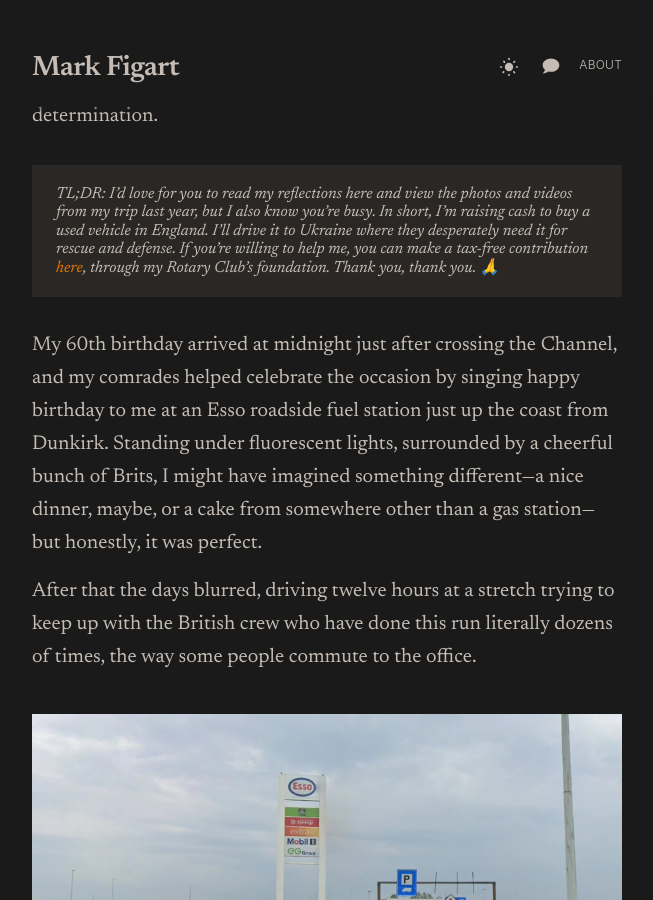
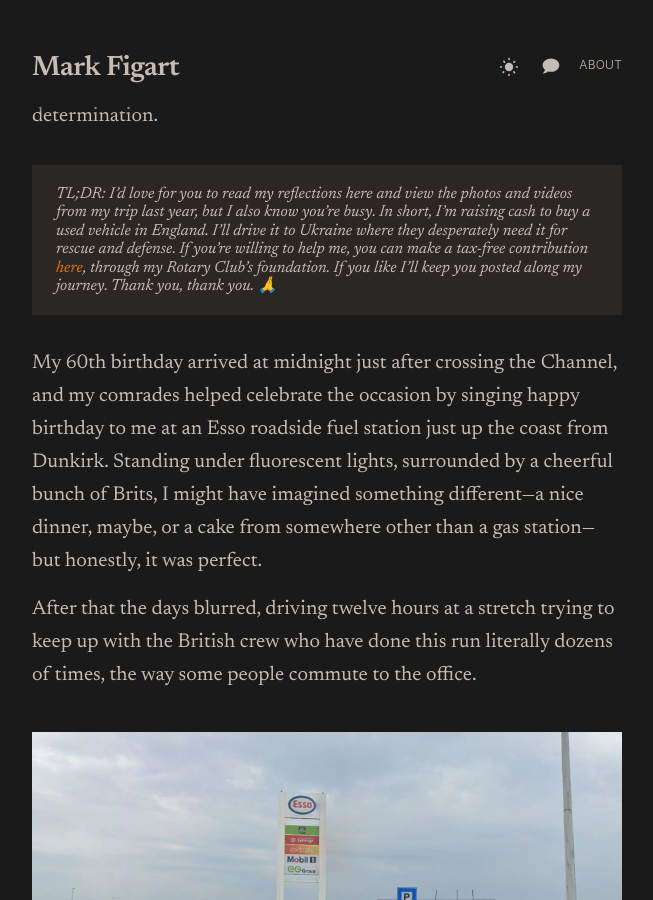
Before and after one commit to figart/60, a Jekyll site: the page built from _posts/2026-01-28-why-im-going-back-to-ukraine.md, in a window 1280 px wide and 900 px high, scrolled down 422 px. Shown: the whole window, without its empty margins (313-966 px from the left). Built offline with Jekyll 4.4.1, drawn with Linux system fonts in a browser that asks for light colours.

Commit message:
Update callout text and open donation link in new tab
Co-Authored-By: Claude Opus 4.5 <noreply@anthropic.com>

```diff
--- a/_posts/2026-01-28-why-im-going-back-to-ukraine.md
+++ b/_posts/2026-01-28-why-im-going-back-to-ukraine.md
@@ -10,7 +10,7 @@ The worst cappuccino I ever had was in Folkestone, England.
 Folkestone is a coastal town where, eighty years earlier, tens of thousands of soldiers walked down the very same street on which I stood on their way down to the Channel. They were headed to war. Leaving a half-finished cappuccino behind, I was headed to catch a ferry, along with a used ambulance and a cough I couldn't shake—not exactly the same stakes, but I'd like to think we shared a certain grim determination.
 
 <aside class="callout" markdown="1">
-TL;DR: I'd love for you to read my reflections here and view the photos and videos from my trip last year, but I also know you're busy. In short, I'm raising cash to buy a used vehicle in England. I'll drive it to Ukraine where they desperately need it for rescue and defense. If you're willing to help me, you can make a tax-free contribution [here](https://www.rotarysa.org/initiatives/ukraine-relief), through my Rotary Club's foundation. Thank you, thank you. 🙏
+TL;DR: I'd love for you to read my reflections here and view the photos and videos from my trip last year, but I also know you're busy. In short, I'm raising cash to buy a used vehicle in England. I'll drive it to Ukraine where they desperately need it for rescue and defense. If you're willing to help me, you can make a tax-free contribution [here](https://www.rotarysa.org/initiatives/ukraine-relief){:target="_blank"}, through my Rotary Club's foundation. If you like I'll keep you posted along my journey. Thank you, thank you. 🙏
 </aside>
 
 My 60th birthday arrived at midnight just after crossing the Channel, and my comrades helped celebrate the occasion by singing happy birthday to me at an Esso roadside fuel station just up the coast from Dunkirk. Standing under fluorescent lights, surrounded by a cheerful bunch of Brits, I might have imagined something different—a nice dinner, maybe, or a cake from somewhere other than a gas station—but honestly, it was perfect.
```
